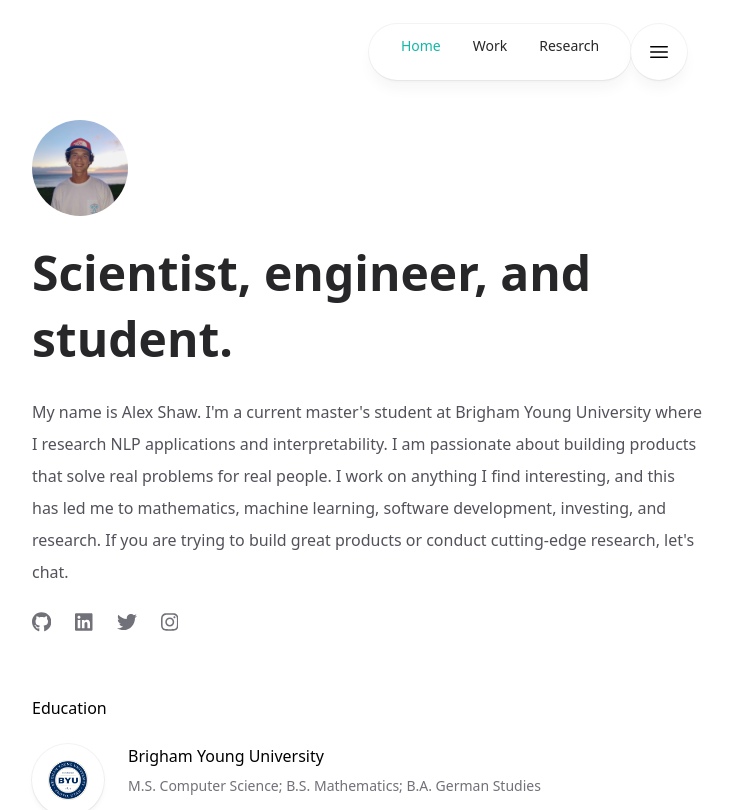
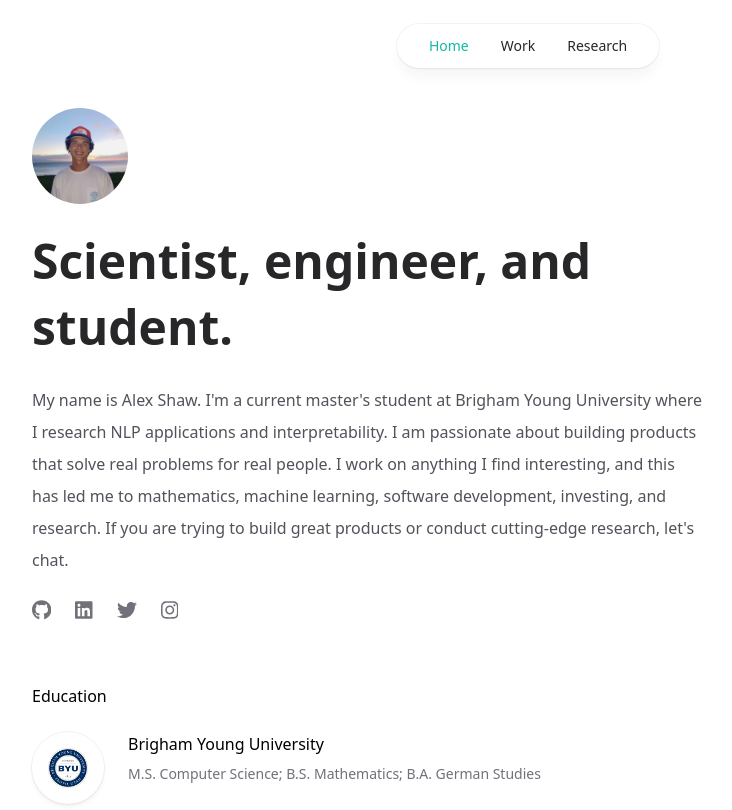
Before and after one commit to alexgshaw/personal-website, a Next.js app: page / in a window 1280 px wide. Shown: the top 810 px of the page, without its empty margins (112-844 px from the left). Built offline with nearby package versions, Linux system fonts and the light colour scheme.

Commit message:
Make mobile menu disappear on desktop.

```diff
--- a/components/navbar.tsx
+++ b/components/navbar.tsx
@@ -35,7 +35,7 @@ export default function Navbar(): ReactElement {
           </Link>
         ))}
       </div>
-      <Menu>
+      <Menu as="div" className="sm:hidden">
         <Menu.Button className="rounded-full bg-white p-4 shadow-lg shadow-zinc-800/5 ring-1 ring-zinc-900/5">
           <svg
             xmlns="http://www.w3.org/2000/svg"
```
